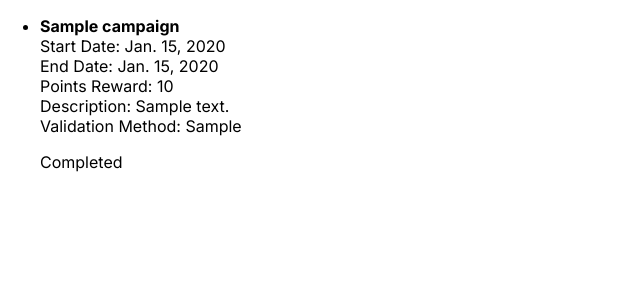
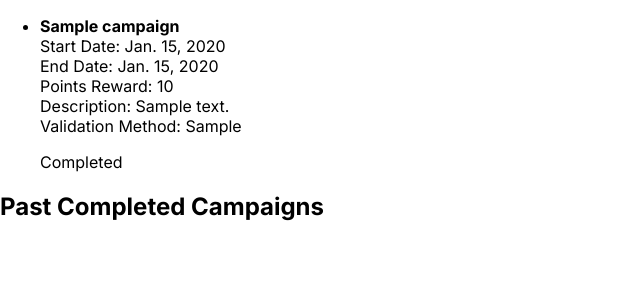
Before and after one commit to CSCI3356-Fall2024/Team-ML, a Django app: template HTeamML/mysite/main/templates/campaign_list.html in a window 1280 px wide. Shown: the part 204-504 px from the top of the page, without its empty margins (0-640 px from the left). Run offline with Django 5.2, Linux system fonts and the light colour scheme; the template is opened without the code that fills it: values that come from a table or form of the project are taken from there, others are empty; tables that the repository leaves empty hold one stand-in row (values such as "Sample post").

Commit message:
past completed campaigns list added

```diff
--- a/HTeamML/mysite/main/templates/campaign_list.html
+++ b/HTeamML/mysite/main/templates/campaign_list.html
@@ -59,7 +59,7 @@
         <p>No active campaigns.</p>
     {% endif %}
 
-    <!-- Expired Campaigns Section (Visible only to supervisors) -->
+
     {% if user and user.supervisor %}
         <h2>Expired Campaigns</h2>
         {% if expired_campaigns %}
@@ -83,6 +83,28 @@
         {% endif %}
     {% endif %}
 
+    {% if user and not user.supervisor %}
+        <h2>Past Completed Campaigns</h2>
+        {% if expired_campaigns %}
+            <ul>
+                {% for campaign in expired_campaigns %}
+                    {% if campaign in user.completed_campaigns.all%}
+                    <li>
+                        <strong>{{ campaign.name }}</strong><br>
+                        Start Date: {{ campaign.startdate }}<br>
+                        End Date: {{ campaign.enddate }}<br>
+                        Points Reward: {{ campaign.pointsreward }}<br>
+                        Description: {{ campaign.description }}<br>
+                        Validation Method: {{ campaign.validationmethod }}
+                    </li>
+                    {% endif %}
+                {% endfor %}
+            </ul>
+        {% else %}
+            <p>No Completed campaigns.</p>
+        {% endif %}
+    {% endif %}
+
 </body>
 
 {% endblock %}
```
